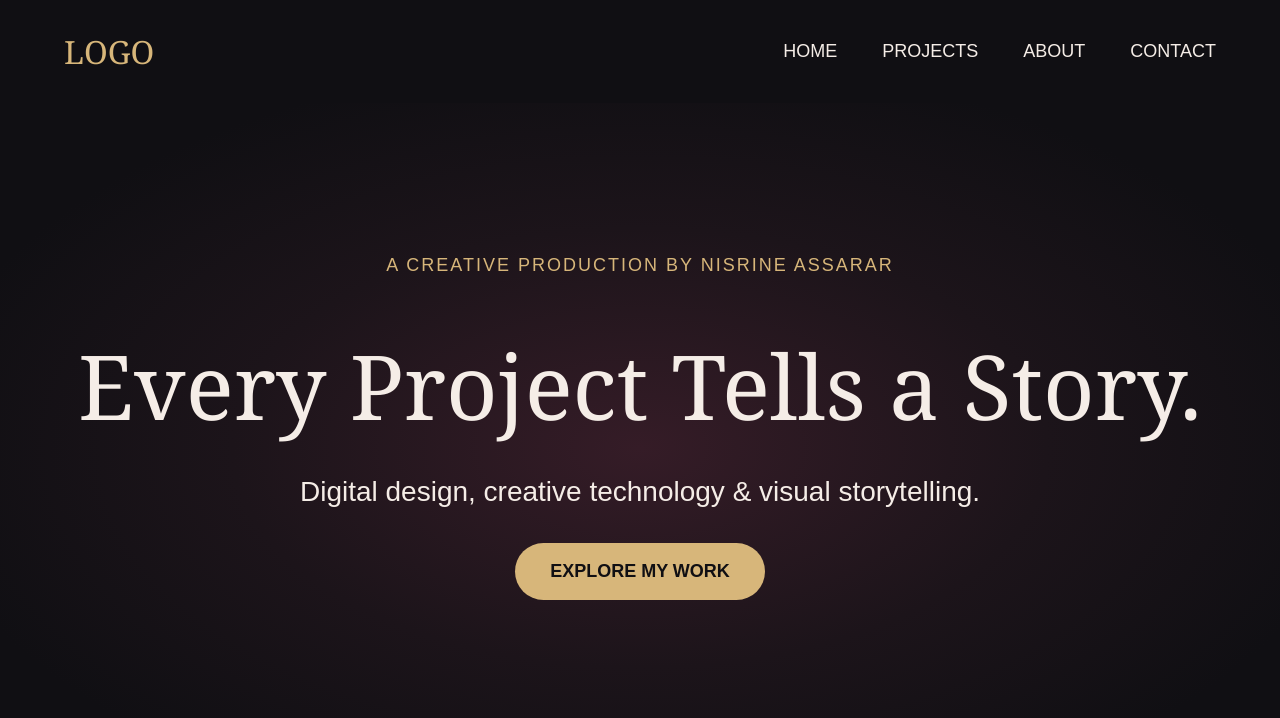
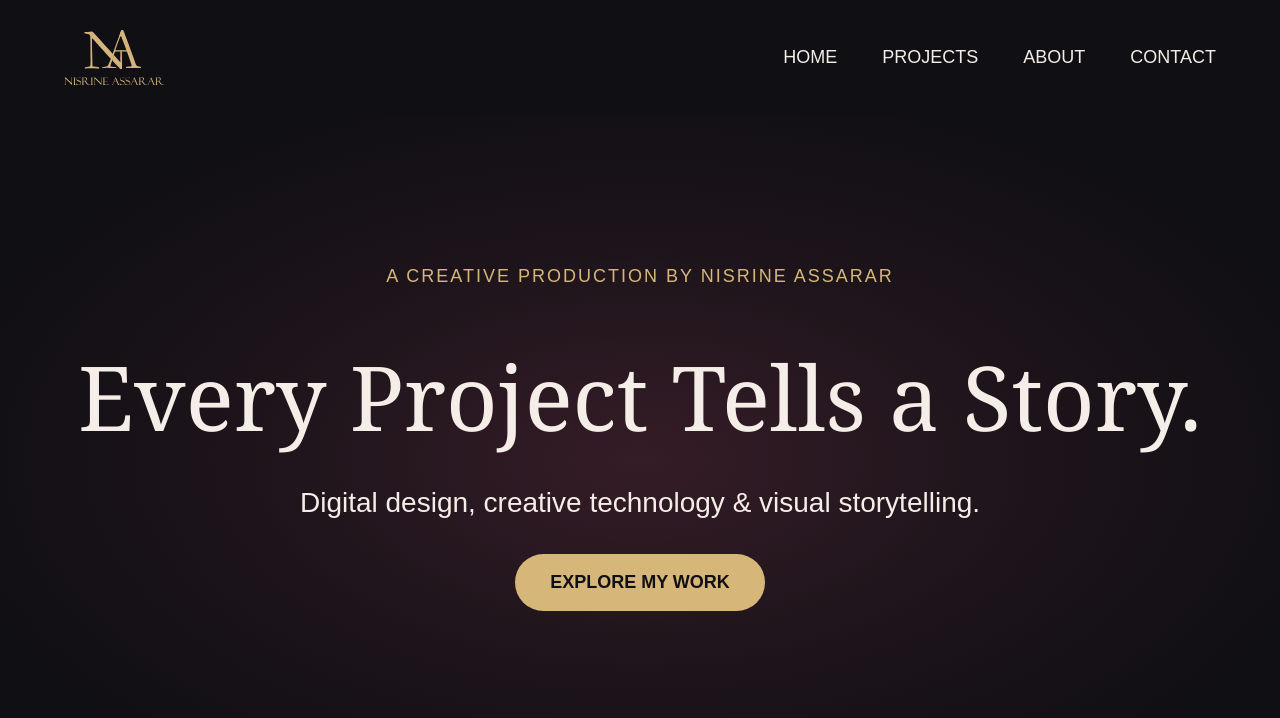
Before and after one commit to nis-sr/DigitalTooling-portfolio-nisrineassarar, a website built with Vite: page index.html in a window 1280 px wide. Built offline with nearby package versions, Linux system fonts and the light colour scheme.

Commit message:
Add custom portfolio logo

```diff
--- a/src/main.js
+++ b/src/main.js
@@ -1,9 +1,12 @@
 import './style.css';
+import logo from './assets/logo.svg';
 
 document.querySelector('#app').innerHTML = `
   <header>
     <nav>
-      <a href="#home">LOGO</a>
+      <a href="#home" class="logo">
+  <img src="${logo}" alt="Nisrine Assarar logo">
+</a>
 
       <div class="nav-links">
         <a href="#home">HOME</a>
--- a/src/style.css
+++ b/src/style.css
@@ -107,6 +107,16 @@ nav > a {
   transform: translateY(-3px);
 }
 
+.logo img {
+  width: 100px;
+  height: auto;
+  display: block;
+}
+
+.logo img:hover {
+  opacity: 0.8;
+}
+
 /* ===== RESPONSIVE ===== */
 
 @media (max-width: 700px) {
```
Also changed, not shown: src/assets/logo.svg (added).
